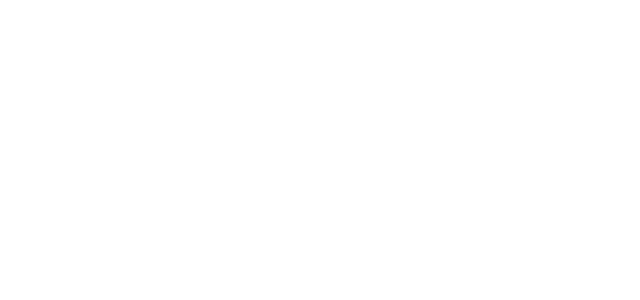
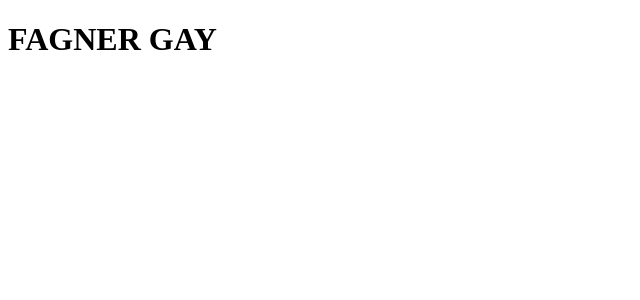
Before and after one commit to FCrowley/CadastroDeEmpresas, an Angular app: page / in a window 1280 px wide. Shown: the top 300 px of the page, without its empty margins (0-640 px from the left). Built offline with nearby package versions, Linux system fonts and the light colour scheme.

Commit message:
commit de teste para Fagner

```diff
--- a/src/app/app.component.html
+++ b/src/app/app.component.html
@@ -1 +1,2 @@
+<h1>FAGNER GAY</h1>
 <router-outlet></router-outlet>
```
